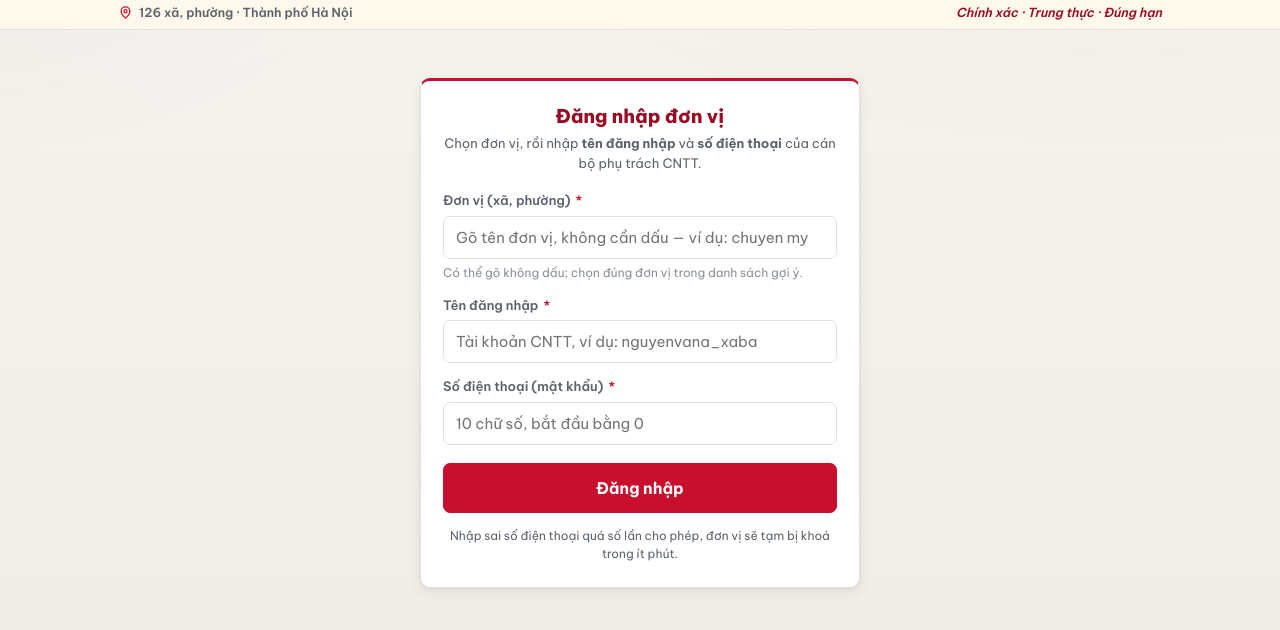
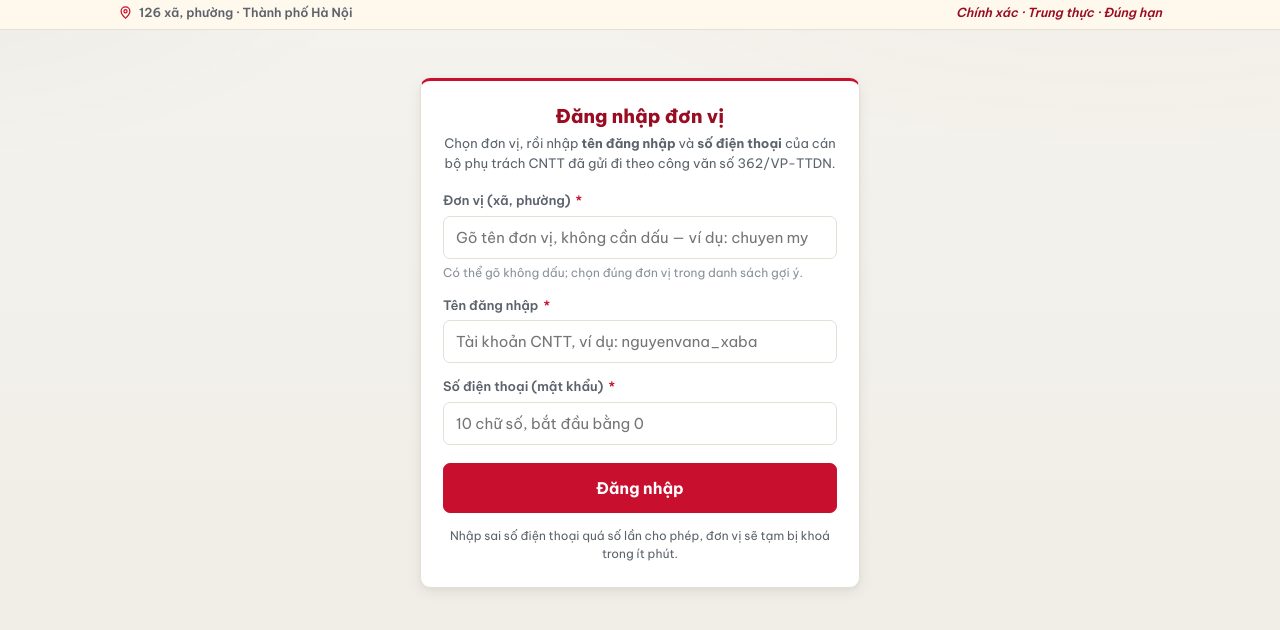
Before and after one commit to ngdaiduong1984-max/rasoat-taikhoan-canbo, a website: page index.html in a window 1280 px wide. Shown: the part 142-772 px from the top of the page. Drawn offline with Linux system fonts and the light colour scheme.

Commit message:
content: bổ sung tham chiếu công văn 362/VP-TTDN vào phụ đề đăng nhập
Co-Authored-By: Claude Opus 4.8 <noreply@anthropic.com>

```diff
--- a/index.html
+++ b/index.html
@@ -61,7 +61,7 @@
     <div class="login-wrap">
       <div class="login-card">
         <h2>Đăng nhập đơn vị</h2>
-        <p class="sub">Chọn đơn vị, rồi nhập <b>tên đăng nhập</b> và <b>số điện thoại</b> của cán bộ phụ trách CNTT.</p>
+        <p class="sub">Chọn đơn vị, rồi nhập <b>tên đăng nhập</b> và <b>số điện thoại</b> của cán bộ phụ trách CNTT đã gửi đi theo công văn số 362/VP-TTDN.</p>
 
         <div class="field tim-donvi">
           <label>Đơn vị (xã, phường) <span class="req">*</span></label>
```
